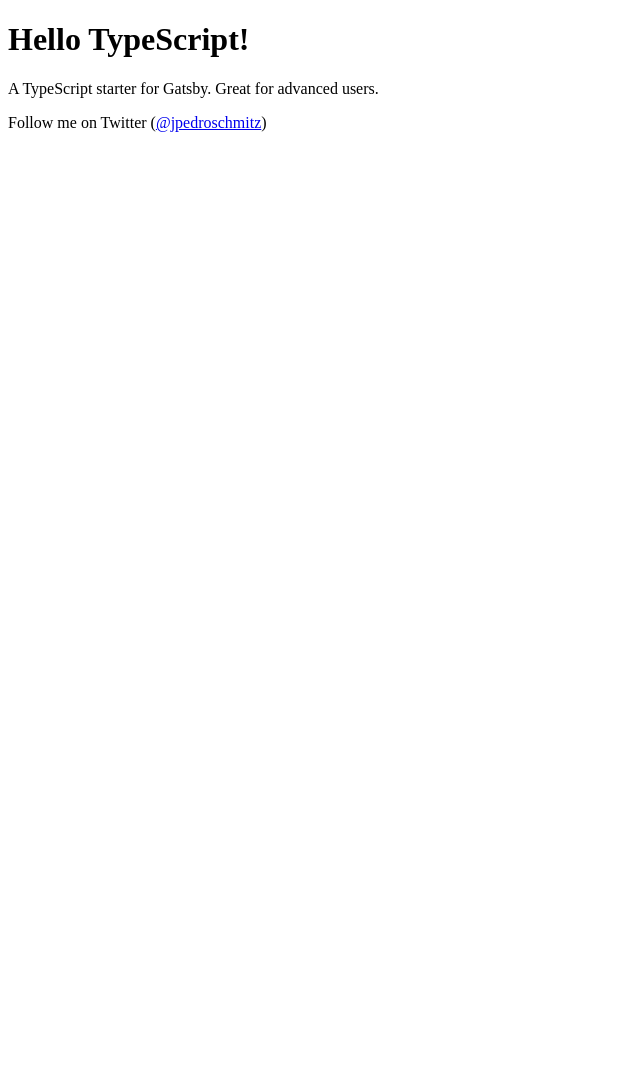
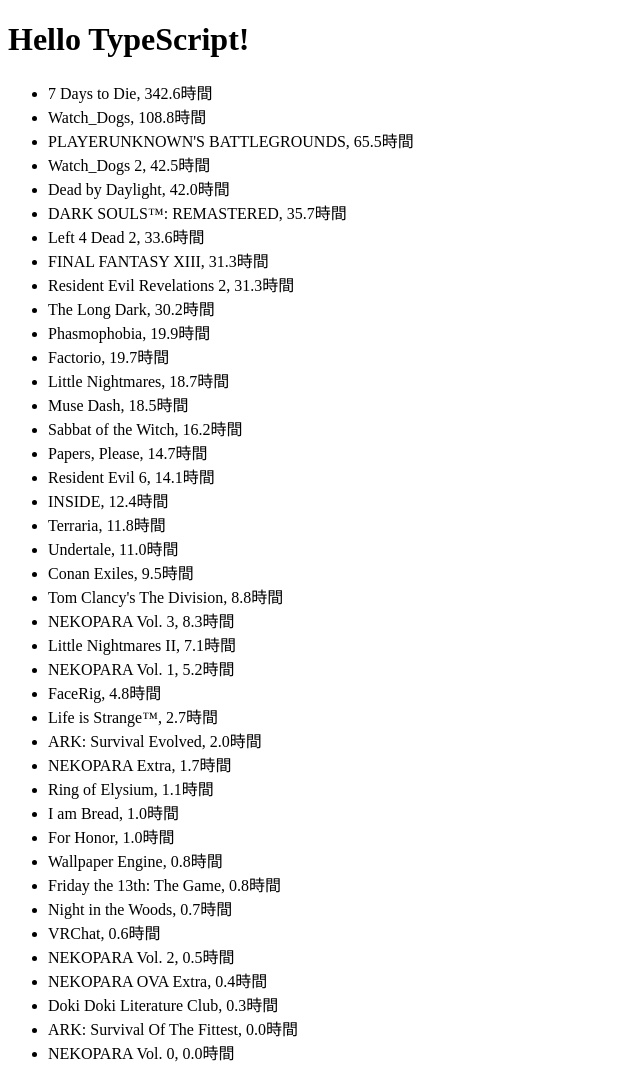
Before and after one commit to defaultcf/game-play-history, a Gatsby site: page / in a window 1280 px wide. Shown: the top 1067 px of the page, without its empty margins (0-640 px from the left). Before the commit the page ends 800 px from the top, so only its background shows below. Built offline with nearby package versions, Linux system fonts and the light colour scheme; Gatsby itself is replaced by a stand-in of ours.

Commit message:
Add simplified view

```diff
--- a/package.json
+++ b/package.json
@@ -34,8 +34,6 @@
   },
   "dependencies": {
     "gatsby": "2.32.3",
-    "gatsby-source-filesystem": "^2.11.0",
-    "gatsby-transformer-json": "^2.11.0",
     "react": "17.0.1",
     "react-dom": "17.0.1",
     "tsconfig-paths-webpack-plugin": "3.3.0"
@@ -60,6 +58,8 @@
     "eslint-plugin-prettier": "3.3.1",
     "eslint-plugin-react": "7.22.0",
     "eslint-plugin-react-hooks": "4.2.0",
+    "gatsby-source-filesystem": "^2.11.0",
+    "gatsby-transformer-json": "^2.11.0",
     "husky": "4.3.8",
     "lint-staged": "10.5.4",
     "prettier": "2.2.1",
--- a/src/pages/index.tsx
+++ b/src/pages/index.tsx
@@ -1,17 +1,41 @@
 import React from 'react';
-import { PageProps } from 'gatsby';
+import { graphql } from 'gatsby';
 
 import Title from '@/components/Title';
 
-const Home: React.FC<PageProps> = () => (
+type Props = {
+  data: {
+    allHistoryJson: {
+      nodes: Array<{
+        name: string;
+        playtime_forever: number;
+      }>
+    }
+  }
+};
+
+const Home: React.FC<Props> = ({ data }) => (
   <main>
     <Title />
-    <p>A TypeScript starter for Gatsby. Great for advanced users.</p>
-    <p>
-      Follow me on Twitter (
-      <a href="https://twitter.com/jpedroschmitz">@jpedroschmitz</a>)
-    </p>
+    <ul>
+      {data.allHistoryJson.nodes.map((node, key) => (
+        <li key={key}>
+          {node.name}, {(node.playtime_forever / 60).toFixed(1)}時間
+        </li>
+      ))}
+    </ul>
   </main>
 );
 
+export const query = graphql`
+  query {
+    allHistoryJson(sort: {fields: playtime_forever, order: DESC}) {
+      nodes {
+        name
+        playtime_forever
+      }
+    }
+  }
+`;
+
 export default Home;
```
Also changed, not shown: .github/workflows/collect.yml, 1 other file.
